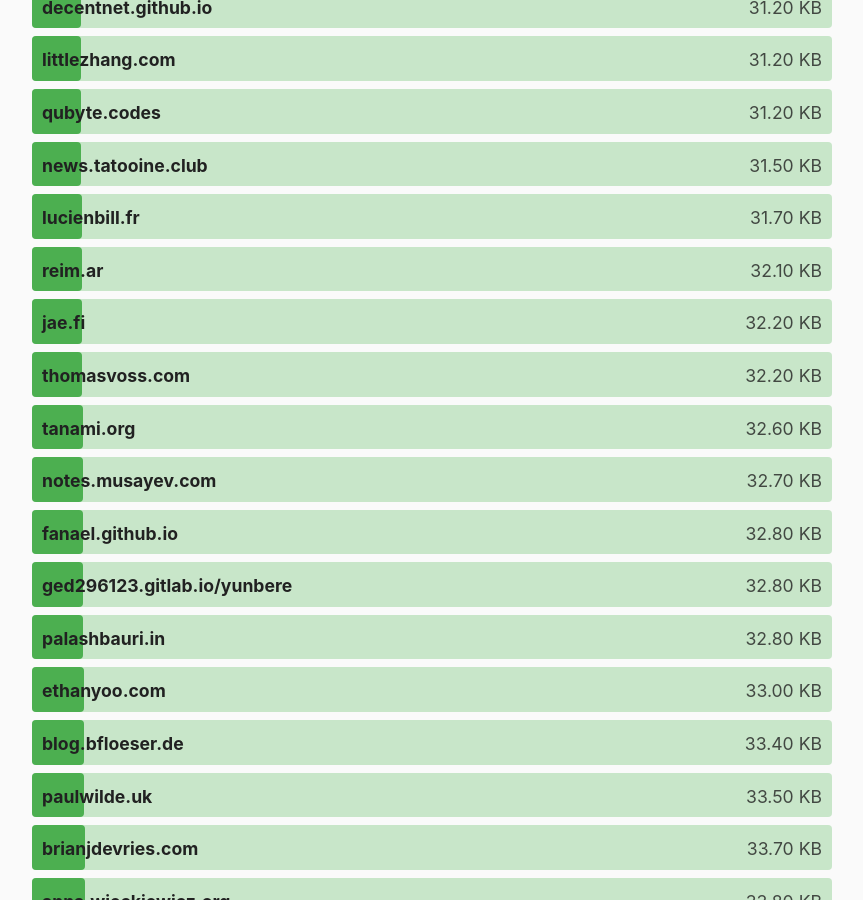
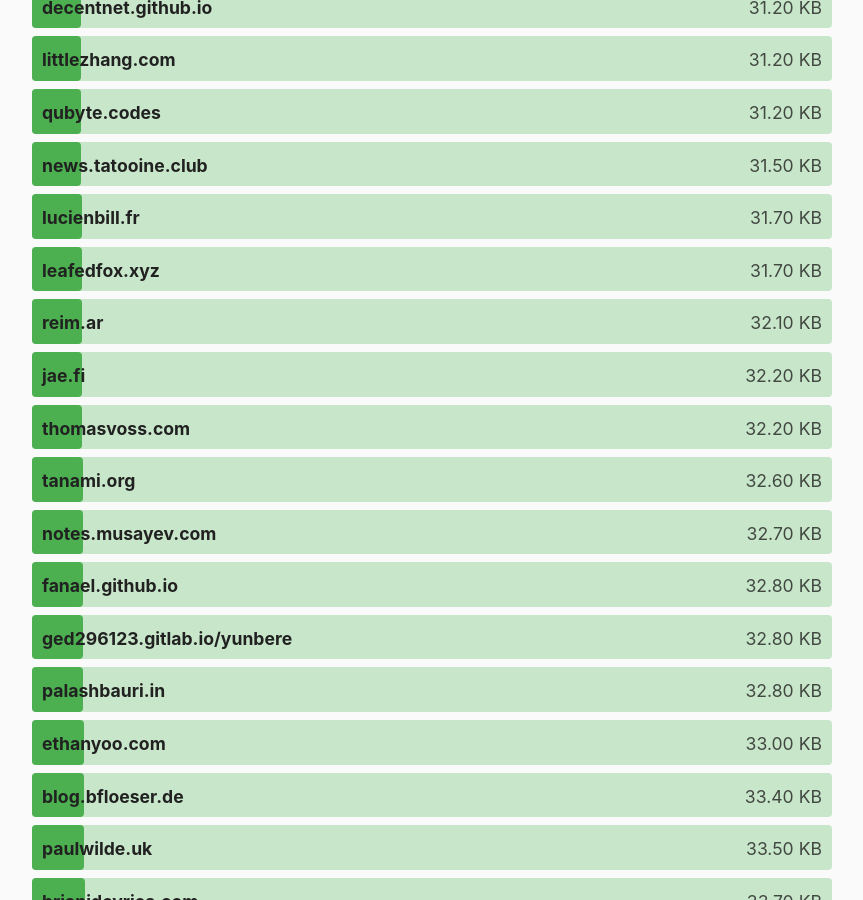
Before and after one commit to kevquirk/512kb.club, a Jekyll site: the page built from index.md, in a window 1280 px wide and 900 px high, scrolled down 12000 px. Shown: the whole window, without its empty margins (208-1071 px from the left). Built offline with Jekyll 4.4.1, drawn with Linux system fonts in a browser that asks for light colours.

Commit message:
Update sites.yml

```diff
--- a/_data/sites.yml
+++ b/_data/sites.yml
@@ -3472,3 +3472,8 @@
   url: https://zwbetz.com/
   size: 67.8
   last_checked: 2022-07-20
+
+- domain: leafedfox.xyz
+  url: https://leafedfox.xyz
+  size: 31.7
+  last_checked: 2023-11-23
```
